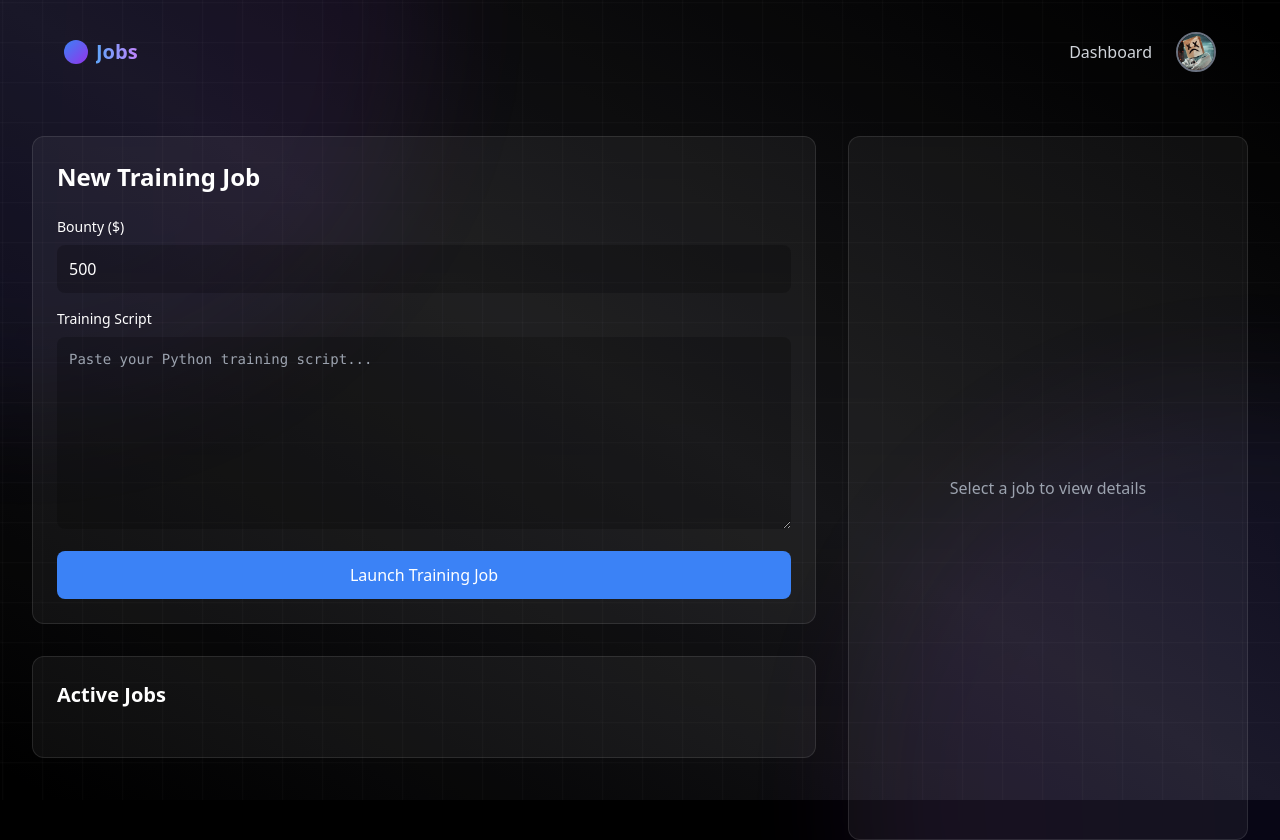
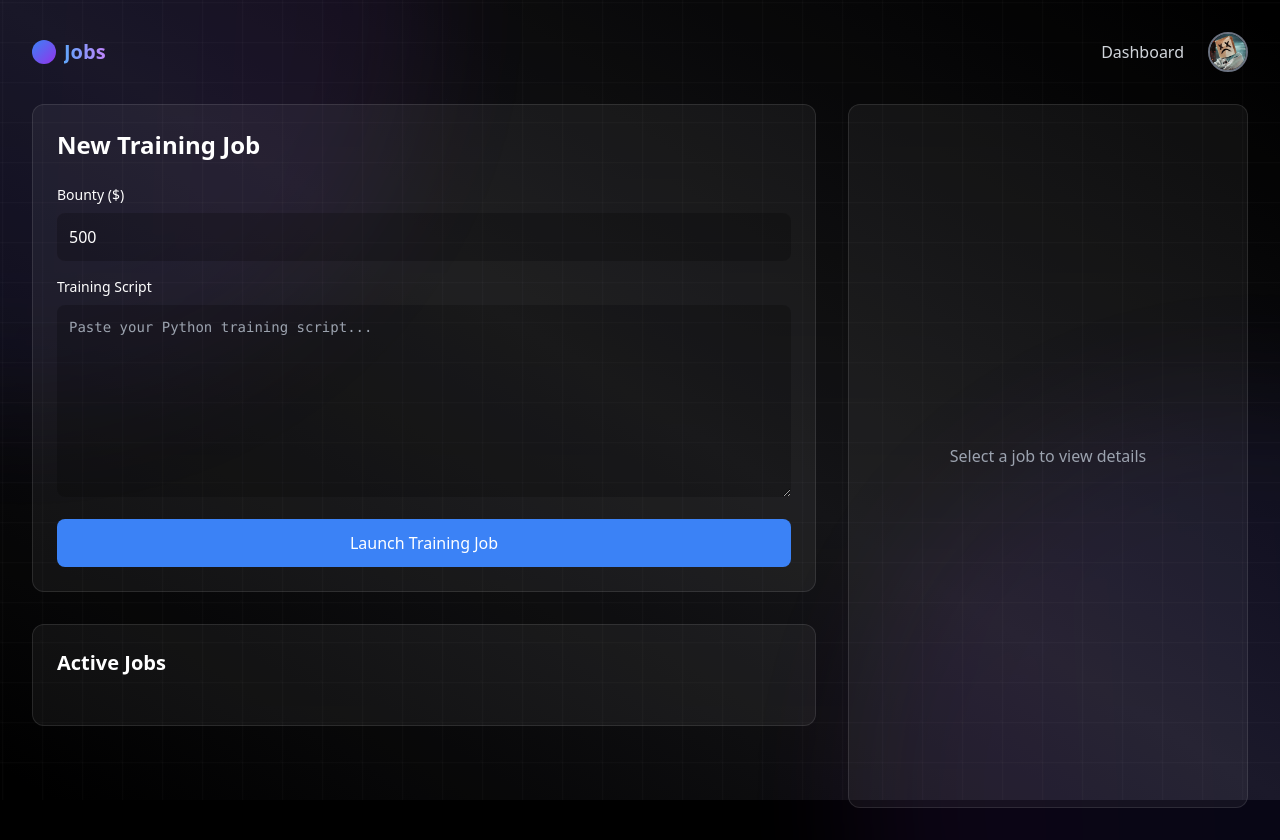
Before and after one commit to andykr1k/Fleet, a React (Vite) app in the folder Frontend/: page /jobs in a window 1280 px wide. After the commit the page ends 808 px from the top, so only its background shows below. Built offline with nearby package versions, Linux system fonts and the light colour scheme.

Commit message:
Fixed header

```diff
--- a/Frontend/src/components/Header.tsx
+++ b/Frontend/src/components/Header.tsx
@@ -20,7 +20,7 @@
   };
 
   return (
-    <div className="relative z-[10] max-w-7xl mx-auto px-4 sm:px-6 lg:px-8 py-8 flex justify-between items-center">
+    <div className="relative z-[10] max-w-7xl mx-auto pt-8 flex justify-between items-center">
       <div className="flex items-center space-x-2">
         <Link to={"/"} className="w-6 h-6 bg-gradient-to-br from-blue-500 to-purple-600 rounded-full" />
         <span className="text-xl font-semibold bg-gradient-to-r from-blue-400 to-purple-400 bg-clip-text text-transparent">
```
